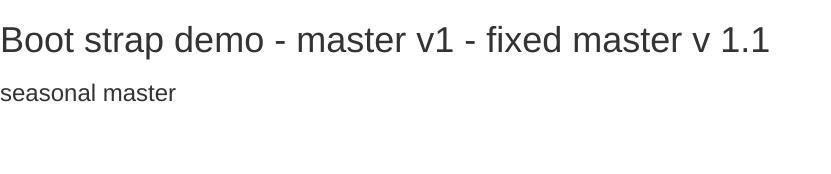
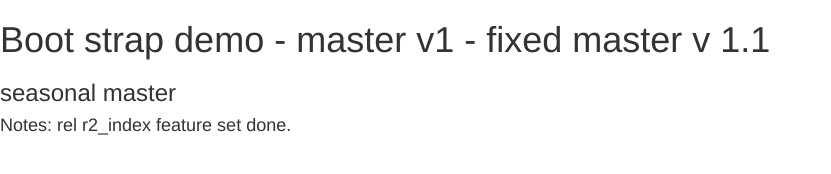
Before and after one commit to deleep000/corn.bread.demo, a plain HTML site: page WebContent/index.html in a window 1280 px wide. Shown: the whole page, without its empty margins (0-831 px from the left). Drawn offline with nearby package versions, Linux system fonts and the light colour scheme.

Commit message:
r2_index feature set done

```diff
--- a/WebContent/index.html
+++ b/WebContent/index.html
@@ -10,6 +10,7 @@
 <div>
 	<h1>Boot strap demo - master v1 - fixed master v 1.1</h1>
 	<h3>seasonal master</h3>
+	<h4>Notes: rel r2_index feature set done.</h4>
 </div>
 </body>
 </html>
```
